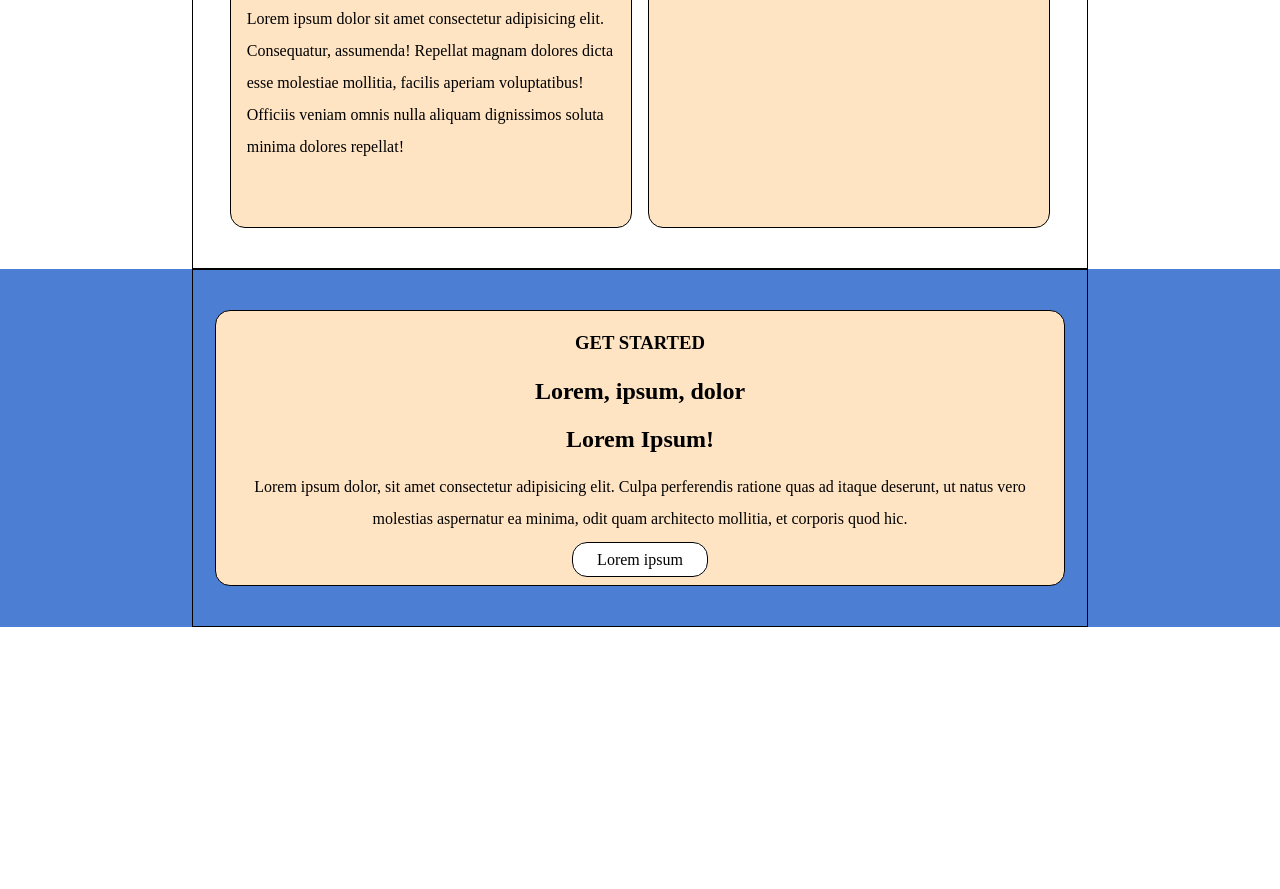
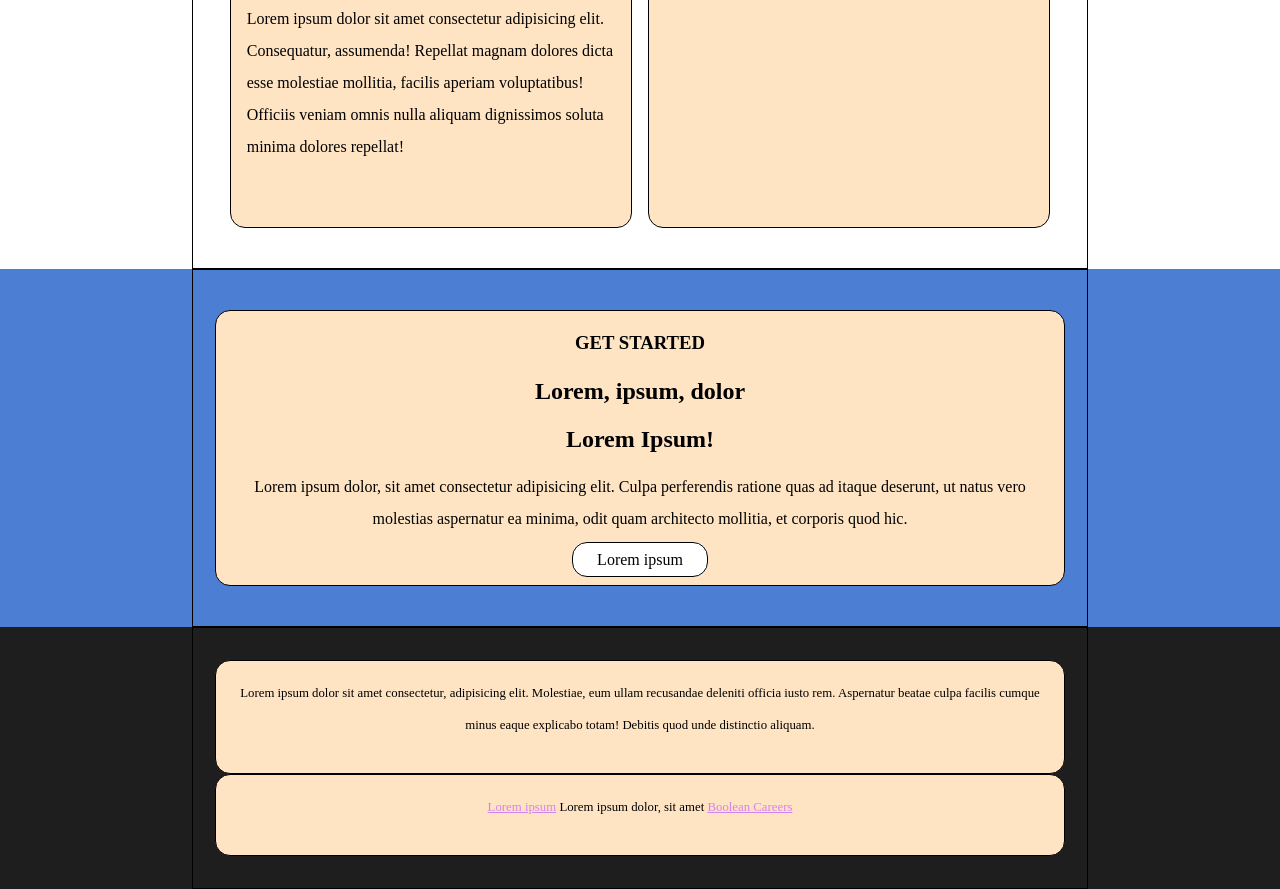
Before and after one commit to serena-peschiaroli/htmlcss-responsive-layout, a plain HTML site: page index.html in a window 1280 px wide. Shown: the part 2211-3100 px from the top of the page. Before the commit the page ends 2838 px from the top, so only its background shows below. Drawn offline with Linux system fonts and the light colour scheme.

Commit message:
Add: footer section

```diff
--- a/CSS/style.css
+++ b/CSS/style.css
@@ -324,7 +324,7 @@ header .row {
 
     @media screen and (max-width: 1024px) {
 
-        #testimonial .row {
+        #testimonials .row {
             flex-direction: column;
             justify-content: center;
         }
@@ -517,3 +517,50 @@ header .row {
 }
 
         /* /CALL TO ACTION SECTION */
+
+
+
+        /* FOOTER SECTION */
+
+#foot {
+    background-color: rgb(31, 30, 30);
+}
+
+#foot .row {
+    flex-direction: column;
+}
+
+#foot .col {
+    font-size: 0.8rem;
+    line-height: 0.8rem !important;
+    text-align: center;
+}
+
+#foot a {
+    text-decoration: underline;
+    color: rgb(211, 130, 238);
+}
+
+
+
+        /* footer tablet */
+
+@media screen and (min-width: 768px) {
+
+
+    #foot .row {
+
+        justify-content: center;
+    }
+
+    #foot .col {
+        width: 95%;
+        justify-items: center;
+        margin: 0 auto;
+
+    }
+
+
+
+
+}
--- a/index.html
+++ b/index.html
@@ -171,7 +171,23 @@
    </main>
 
     <!-- footer section -->
-    <footer>
+    <footer id="foot">
+        <div class="container">
+            <div class="row">
+                <div class="col">
+                   <p>
+                    Lorem ipsum dolor sit amet consectetur, adipisicing elit. Molestiae, eum ullam recusandae deleniti officia iusto rem. Aspernatur beatae culpa facilis cumque minus eaque explicabo totam! Debitis quod unde distinctio aliquam.
+                   </p>
+                </div>
+                <div class="col">
+                    <p>
+                        <a href="">Lorem ipsum</a>
+                        Lorem ipsum dolor, sit amet
+                        <a href="">Boolean Careers</a>
+                    </p>
+                </div>
+            </div>
+        </div>
 
     </footer>
     <!-- /footer section -->
```
